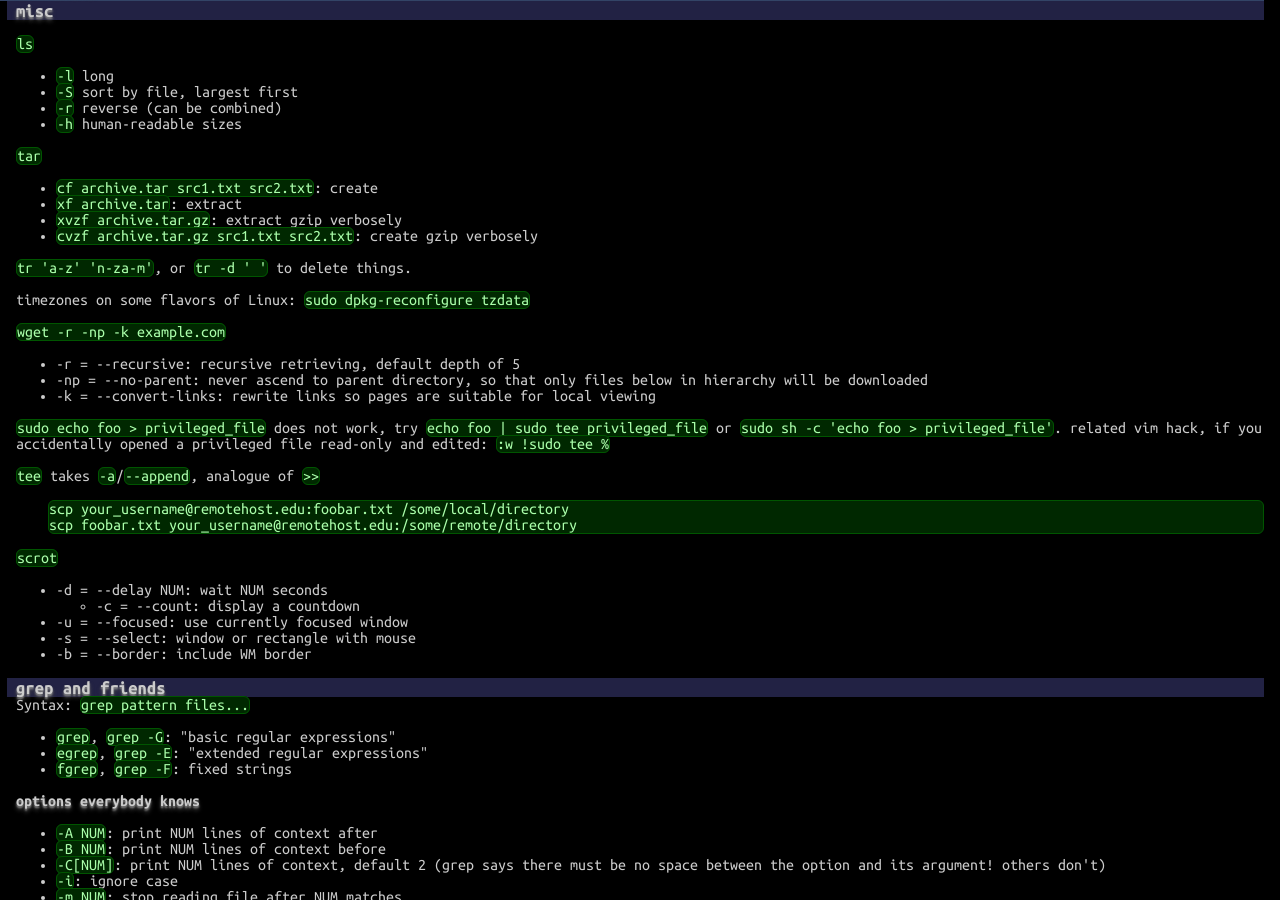
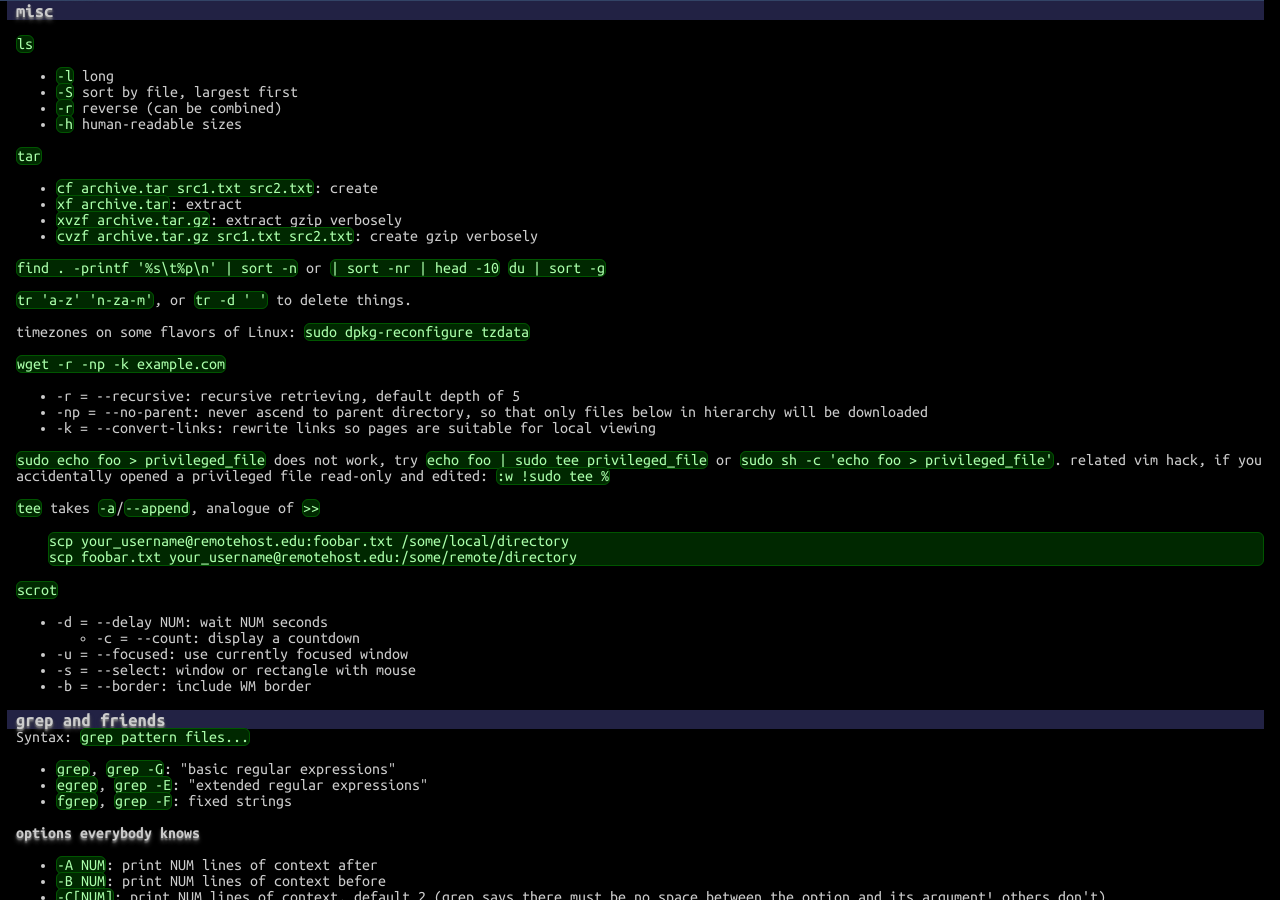
Before and after one commit to betaveros/cs, a Jekyll site: the page built from index.html, in a window 1280 px wide and 900 px high, scrolled down 35480 px. Built offline with Jekyll 4.4.1, drawn with Linux system fonts in a browser that asks for light colours.

Commit message:
some shell stuff

```diff
--- a/_includes/shell.html
+++ b/_includes/shell.html
@@ -17,6 +17,11 @@
 	<li><code>xvzf archive.tar.gz</code>: extract gzip verbosely</li>
 	<li><code>cvzf archive.tar.gz src1.txt src2.txt</code>: create gzip verbosely</li>
 </ul>
+
+<p>
+<code>find . -printf '%s\t%p\n' | sort -n</code> or <code>| sort -nr | head -10</code>
+<code>du | sort -g</code>
+</p>
 
 <p><code>tr 'a-z' 'n-za-m'</code>, or <code>tr -d ' '</code> to delete things.</p>
 
```
